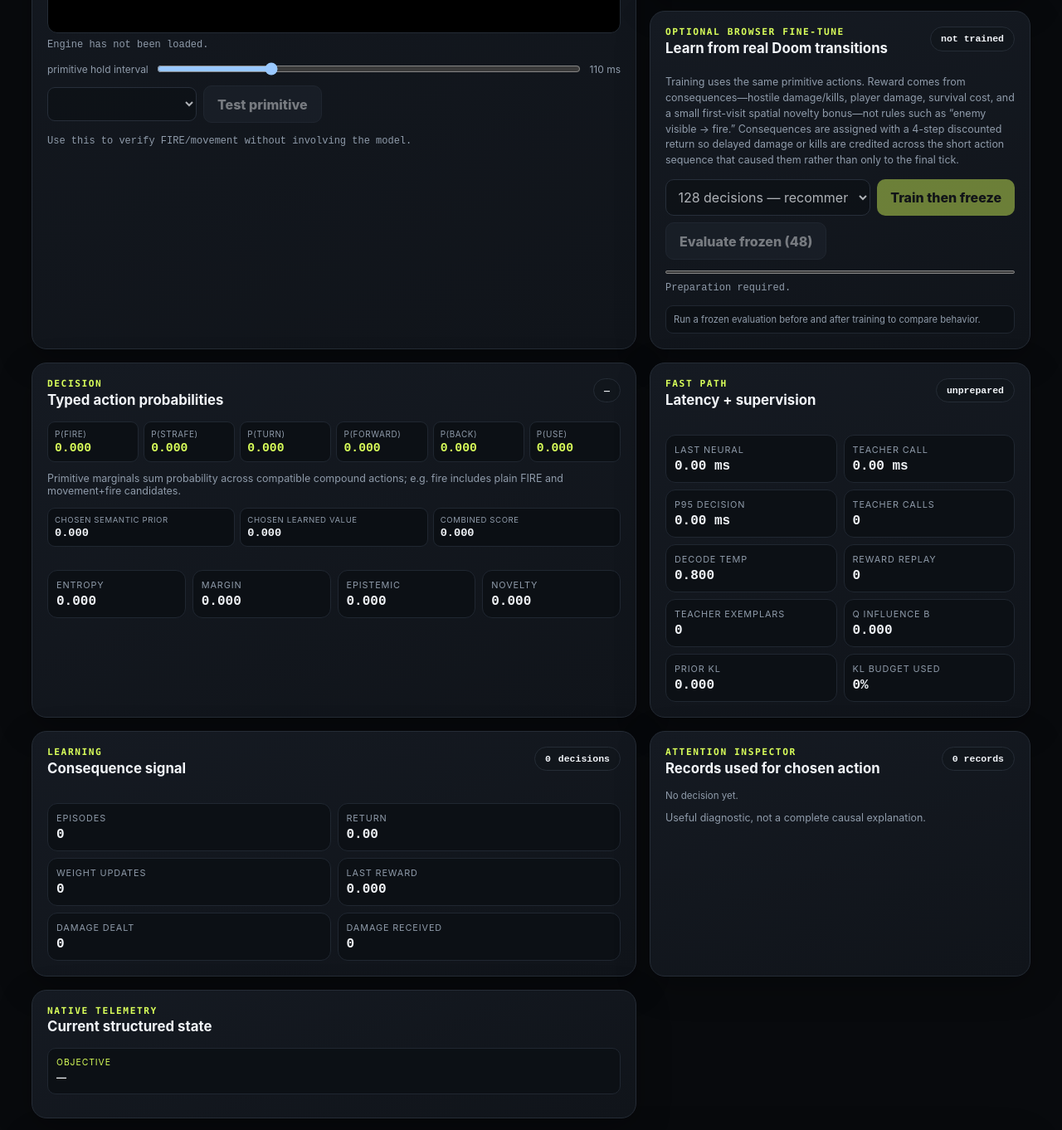
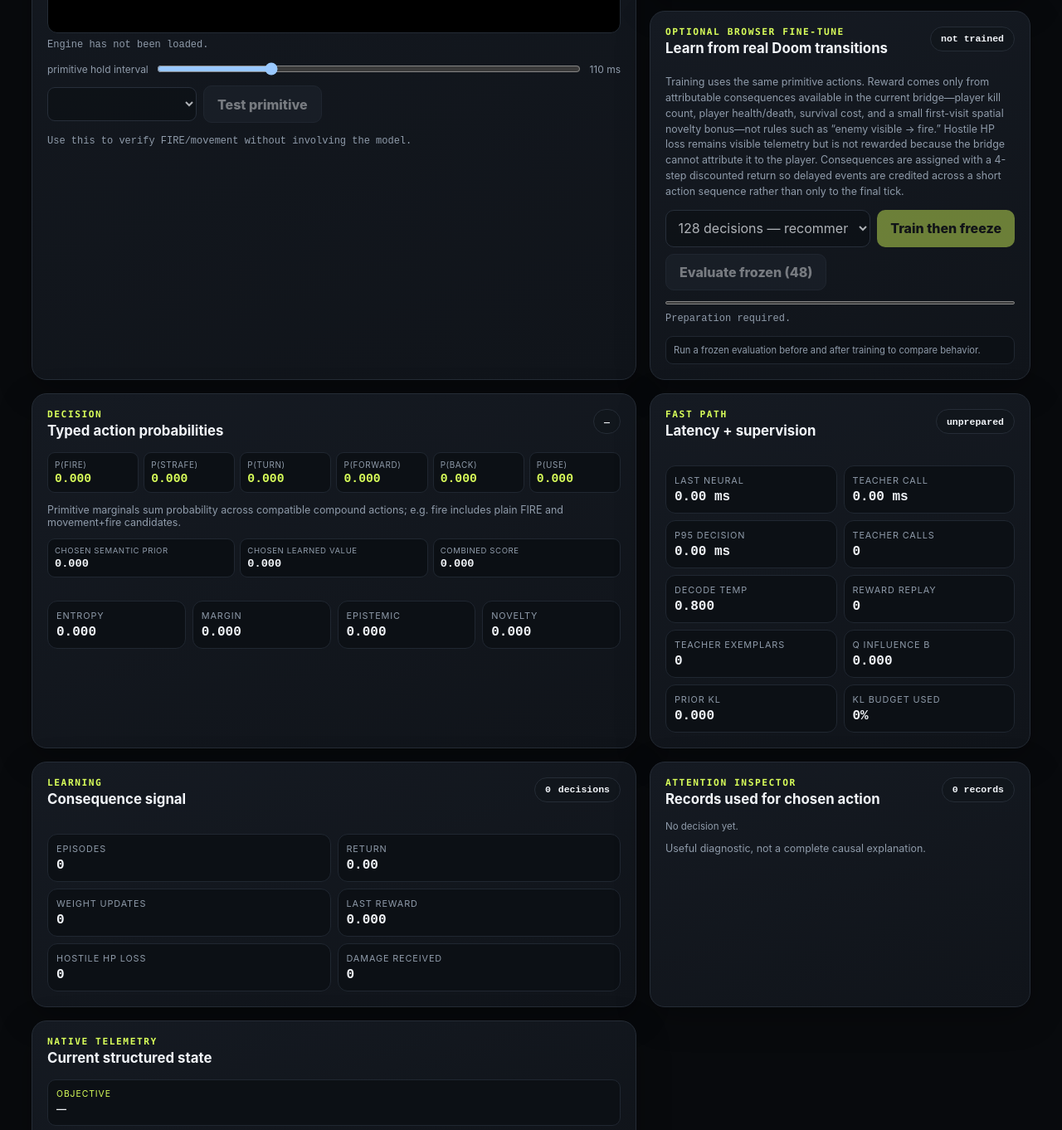
Before and after one commit to collinsomniac/doom-classifier, a plain HTML site: page doom.html in a window 1280 px wide. Shown: the part 1002-2364 px from the top of the page at 83% size. Drawn offline with Linux system fonts and the light colour scheme; a script that the page names is missing.

Commit message:
ui: label hostile HP loss as unattributed telemetry

```diff
--- a/doom.html
+++ b/doom.html
@@ -54,7 +54,7 @@
 
 <article class="panel tune-panel">
   <div class="panel-head"><div><p class="kicker">OPTIONAL BROWSER FINE-TUNE</p><h2>Learn from real Doom transitions</h2></div><div id="tuneBadge" class="choice">not trained</div></div>
-  <p class="help">Training uses the same primitive actions. Reward comes from consequences—hostile damage/kills, player damage, survival cost, and a small first-visit spatial novelty bonus—not rules such as “enemy visible → fire.” Consequences are assigned with a 4-step discounted return so delayed damage or kills are credited across the short action sequence that caused them rather than only to the final tick.</p>
+  <p class="help">Training uses the same primitive actions. Reward comes only from attributable consequences available in the current bridge—player kill count, player health/death, survival cost, and a small first-visit spatial novelty bonus—not rules such as “enemy visible → fire.” Hostile HP loss remains visible telemetry but is not rewarded because the bridge cannot attribute it to the player. Consequences are assigned with a 4-step discounted return so delayed events are credited across a short action sequence rather than only to the final tick.</p>
   <div class="model-controls"><select id="tuneSteps" disabled><option value="64">64 decisions — quick</option><option value="128" selected>128 decisions — recommended</option><option value="256">256 decisions — longer</option></select><button id="tuneBtn" disabled>Train then freeze</button><button id="evalBtn" class="secondary" disabled>Evaluate frozen (48)</button></div>
   <progress id="tuneProgress" max="100" value="0"></progress><div id="tuneStatus" class="model-status">Preparation required.</div><div id="evalResults" class="eval-results"><span>Run a frozen evaluation before and after training to compare behavior.</span></div>
 </article>
@@ -63,7 +63,7 @@
 
 <article class="panel"><div class="panel-head"><div><p class="kicker">FAST PATH</p><h2>Latency + supervision</h2></div><div id="backboneName" class="choice">unprepared</div></div><div class="metric-grid"><div><span>last neural</span><strong id="latLast">0.00 ms</strong></div><div><span>teacher call</span><strong id="latSemantic">0.00 ms</strong></div><div><span>p95 decision</span><strong id="latP95">0.00 ms</strong></div><div><span>teacher calls</span><strong id="teacherCalls">0</strong></div><div><span>decode temp</span><strong id="decodeTemp">0.800</strong></div><div><span>reward replay</span><strong id="replaySize">0</strong></div><div><span>teacher exemplars</span><strong id="teacherReplaySize">0</strong></div><div><span>Q influence β</span><strong id="valueBeta">0.000</strong></div><div><span>prior KL</span><strong id="priorKL">0.000</strong></div><div><span>KL budget used</span><strong id="klUtilization">0%</strong></div></div></article>
 
-<article class="panel"><div class="panel-head"><div><p class="kicker">LEARNING</p><h2>Consequence signal</h2></div><div class="choice"><span id="steps">0</span> decisions</div></div><div class="metric-grid"><div><span>episodes</span><strong id="episodes">0</strong></div><div><span>return</span><strong id="return">0.00</strong></div><div><span>weight updates</span><strong id="updates">0</strong></div><div><span>last reward</span><strong id="lastReward">0.000</strong></div><div><span>damage dealt</span><strong id="damageDealt">0</strong></div><div><span>damage received</span><strong id="damageReceived">0</strong></div></div></article>
+<article class="panel"><div class="panel-head"><div><p class="kicker">LEARNING</p><h2>Consequence signal</h2></div><div class="choice"><span id="steps">0</span> decisions</div></div><div class="metric-grid"><div><span>episodes</span><strong id="episodes">0</strong></div><div><span>return</span><strong id="return">0.00</strong></div><div><span>weight updates</span><strong id="updates">0</strong></div><div><span>last reward</span><strong id="lastReward">0.000</strong></div><div><span>hostile HP loss</span><strong id="damageDealt">0</strong></div><div><span>damage received</span><strong id="damageReceived">0</strong></div></div></article>
 
 <article class="panel"><div class="panel-head"><div><p class="kicker">ATTENTION INSPECTOR</p><h2>Records used for chosen action</h2></div><span id="attentionCount" class="choice">0 records</span></div><div id="attentionList" class="attention-list"><div class="attention-empty">No decision yet.</div></div><p class="caption">Useful diagnostic, not a complete causal explanation.</p></article>
 
```
